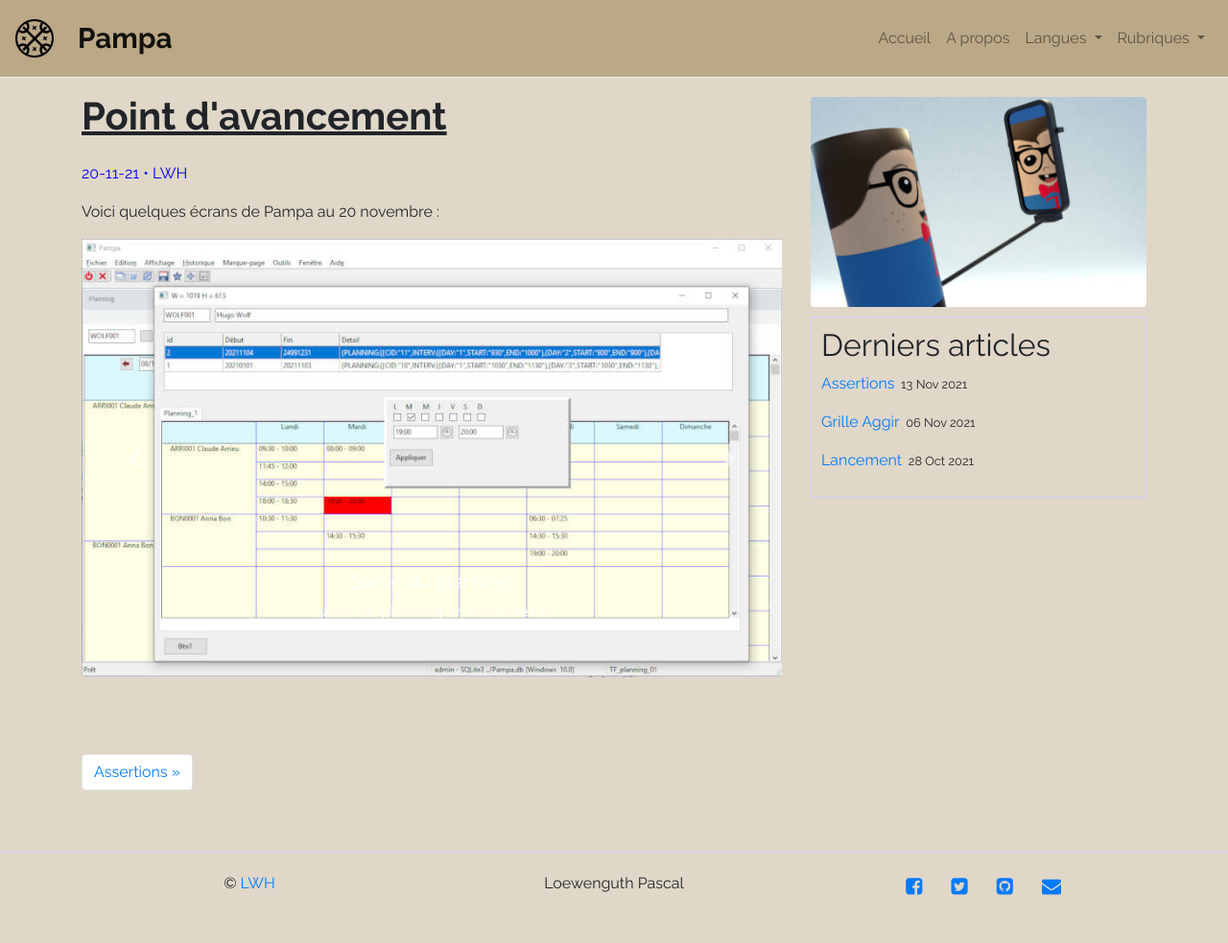
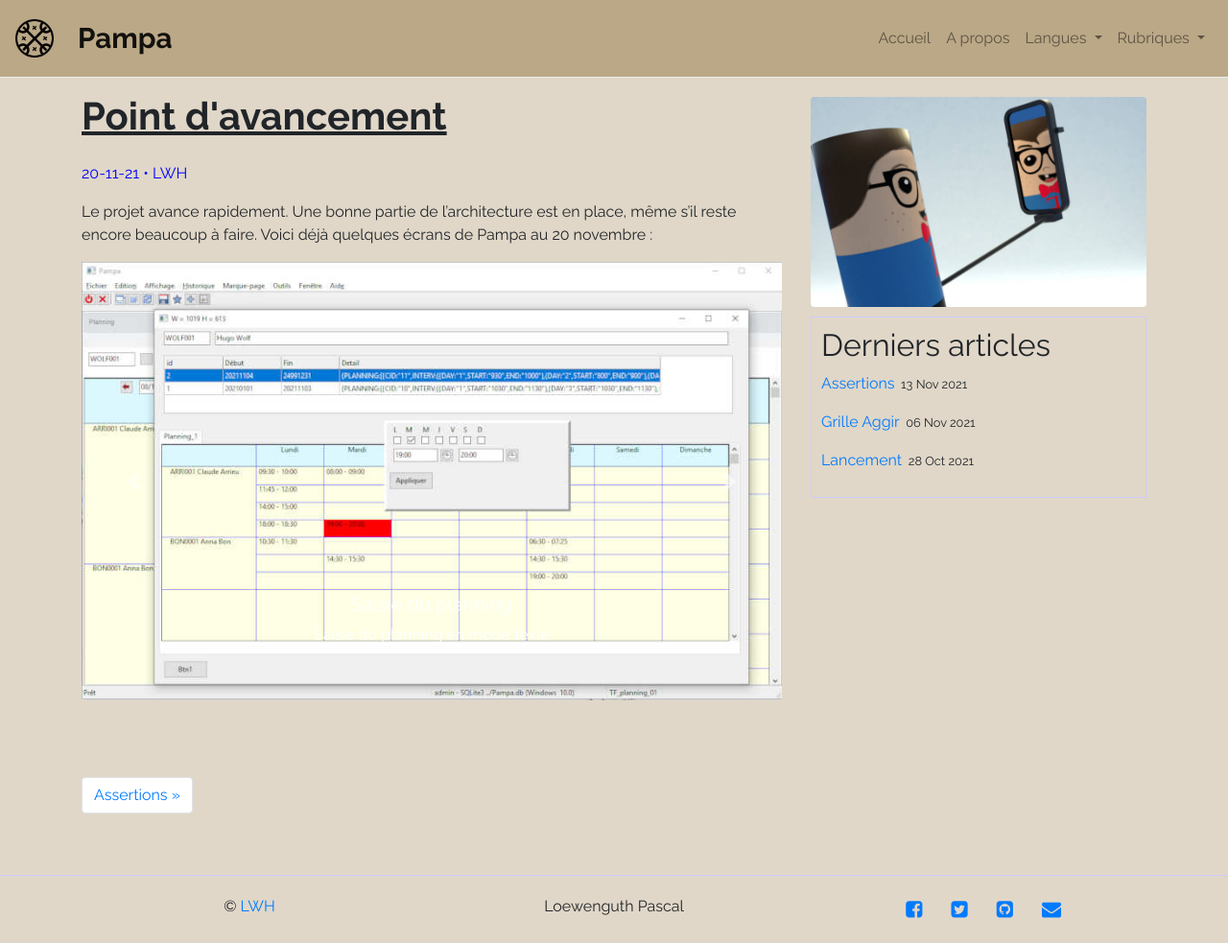
Before and after one commit to LWH-21/Pampa, a Jekyll site: the page built from docs/_posts/2021-11-20-sreenshots.md, in a window 1280 px wide. Shown: the whole page at 96% size. Built offline with Jekyll 4.4.1, drawn with Linux system fonts in a browser that asks for light colours; before the commit the page ends 959 px from its top, so only the background shows below that.

Commit message:
Update 2021-11-20-sreenshots.md

```diff
--- a/docs/_posts/2021-11-20-sreenshots.md
+++ b/docs/_posts/2021-11-20-sreenshots.md
@@ -10,7 +10,7 @@ locale: fr
 categories: [pampa]
 ref: screenshots
 ---
-Voici quelques écrans de Pampa au 20 novembre :
+Le projet avance rapidement. Une bonne partie de l'architecture est en place, même s'il reste encore beaucoup à faire. Voici déjà quelques écrans de Pampa au 20 novembre :
 
 <div id="Pampa" class="carousel slide" data-ride="carousel">
   <div class="carousel-inner">
```
